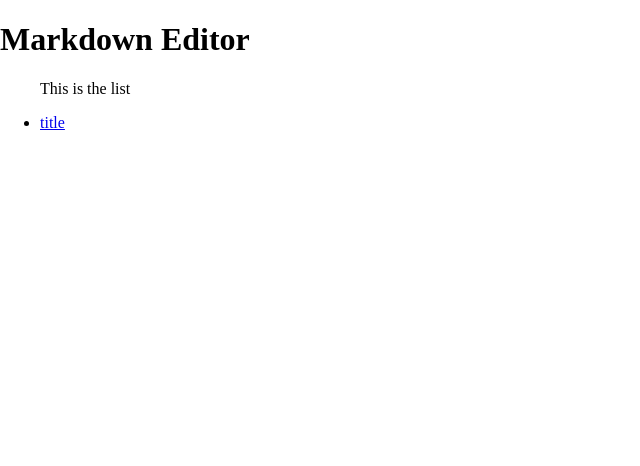
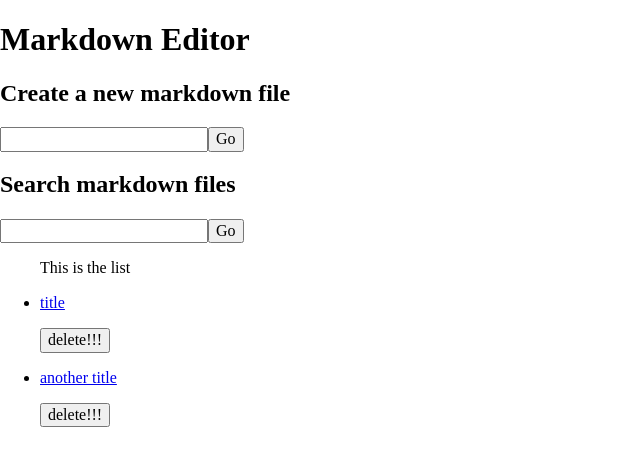
Before and after one commit to smooto/markdownly-lab, a React app: page / in a window 1280 px wide. Shown: the top 466 px of the page, without its empty margins (0-640 px from the left). Built offline with nearby package versions, Linux system fonts and the light colour scheme.

Commit message:
Prep List state for testing

```diff
--- /dev/null
+++ b/src/components/form/CreateNew.jsx
@@ -0,0 +1,15 @@
+import React from 'react';
+
+export default function CreateNew() {
+  // handleSubmit = () => {
+
+  // };
+
+  return (
+    <form>
+      <h2>Create a new markdown file</h2>
+      <input type="text"></input>
+      <button>Go</button>
+    </form>
+  );
+}
--- /dev/null
+++ b/src/components/form/SearchFiles.jsx
@@ -0,0 +1,11 @@
+import React from 'react';
+
+export default function SearchFiles() {
+  return (
+    <form>
+      <h2>Search markdown files</h2>
+      <input type="text"></input>
+      <button>Go</button>
+    </form>
+  );
+}
--- a/src/components/list/List.jsx
+++ b/src/components/list/List.jsx
@@ -9,6 +9,7 @@ const List = () => {
   const markDownElements = markDownTitles.map((title, i) => (
     <li key={i}>
       <Link to={`/${i}`}> <p>{title}</p></Link>
+      <button>delete!!!</button>
     </li>
   ));
 
--- a/src/containers/landingpage/LandingPage.jsx
+++ b/src/containers/landingpage/LandingPage.jsx
@@ -1,13 +1,16 @@
 import React from 'react';
 import List from '../../components/list/List';
+import CreateNew from '../../components/form/CreateNew';
+import SearchFiles from '../../components/form/SearchFiles';
 // import PropTypes from 'prop-types';
 
 const LandingPage = () => {
   return (
-    <div>
-      {/* {List} */}
+    <>
+      <CreateNew />
+      <SearchFiles />
       <List />
-    </div>
+    </>
   );
 };
 
--- a/src/reducers/markDownReducer.js
+++ b/src/reducers/markDownReducer.js
@@ -1,7 +1,8 @@
 export const initialState = {
   currentMarkDownTitle: 'title',
   markdown: {
-    title: 'content'
+    title: 'content',
+    'another title': 'content'
   },
 };
 
--- a/src/selectors/markDownSelectors.js
+++ b/src/selectors/markDownSelectors.js
@@ -1,6 +1,7 @@
 import marked from 'marked';
 
-// export const getCurrentMarkDown = state => state.markdown[state.currentMarkDownTitle];
+// get content for file "in focus"
+export const getCurrentMarkDown = state => state.markdown[state.currentMarkDownTitle];
 
 // basic get -- returns whole object
 export const getMarkDowns = state => state.markdown;
```
